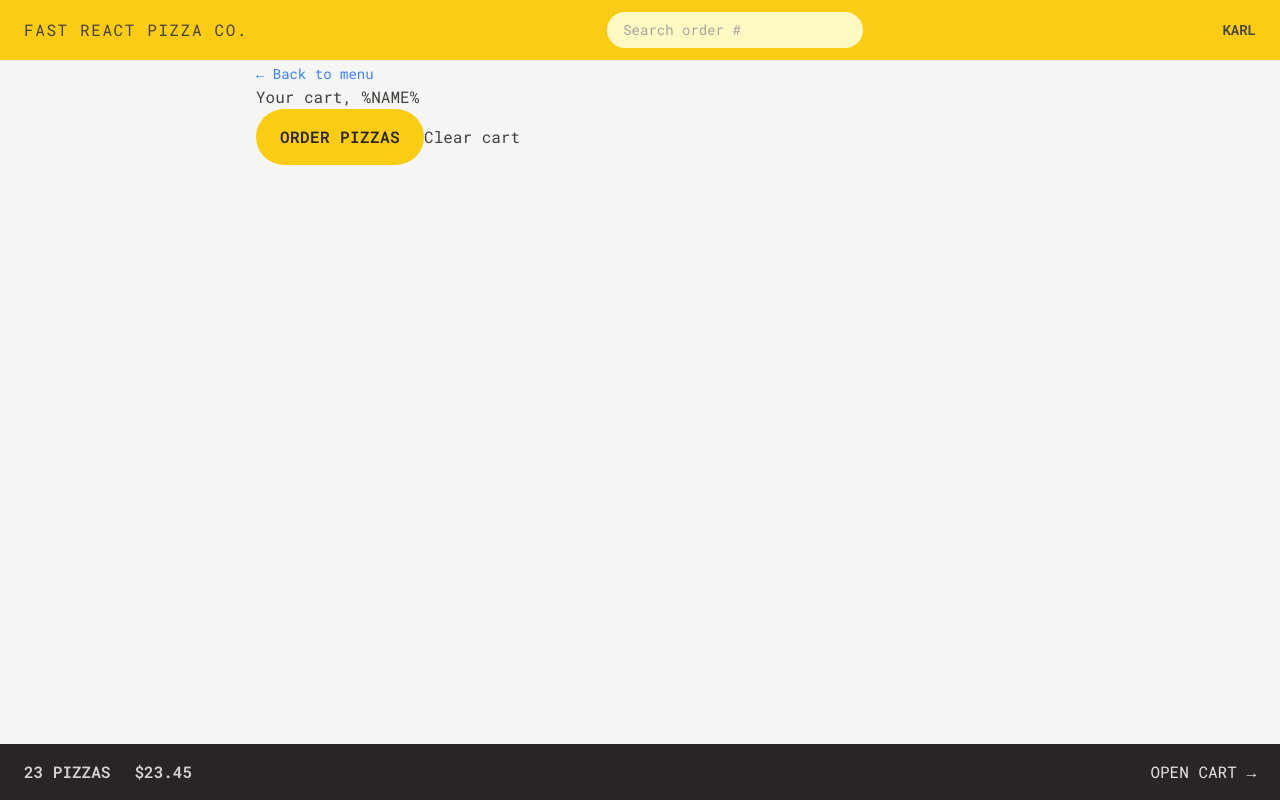
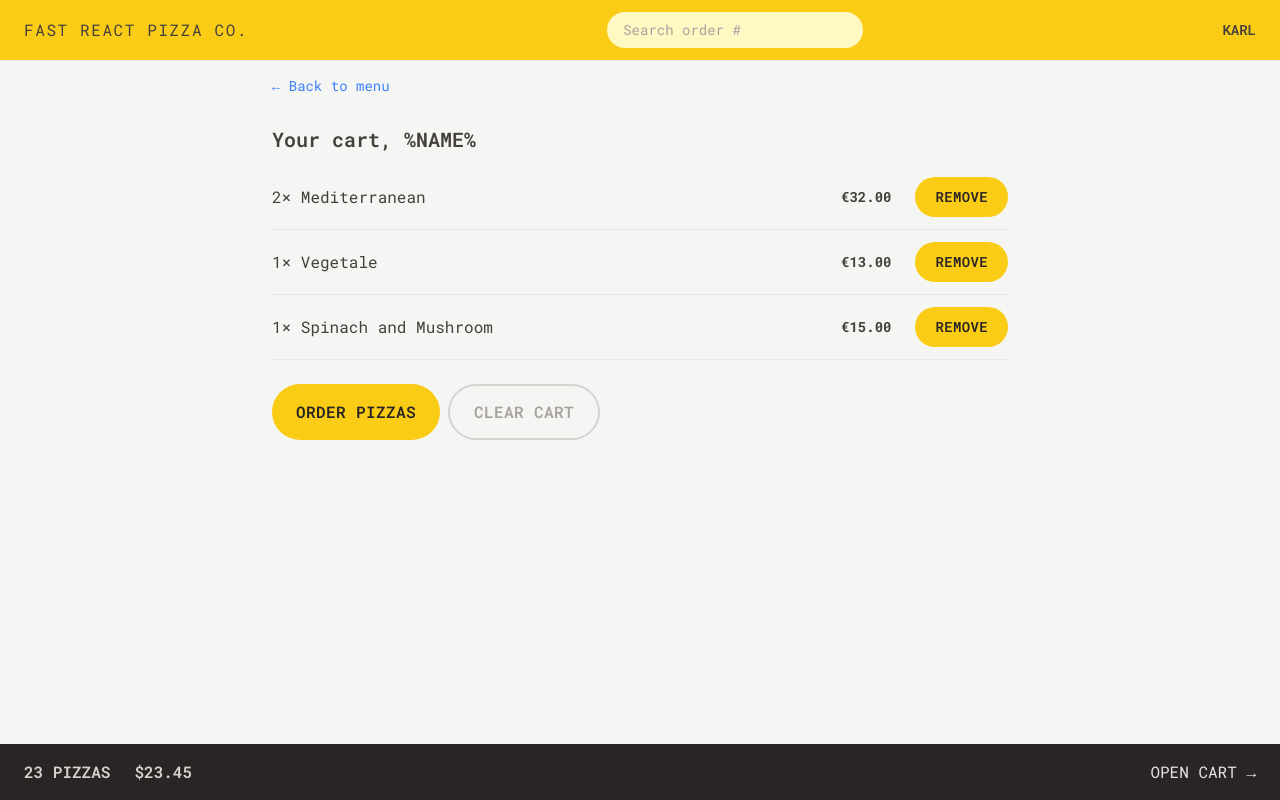
Before and after one commit to karl0223/fast-react-pizza, a React (Vite) app: page /cart in a window 1280 px wide. Built offline with nearby package versions, Linux system fonts and the light colour scheme.

Commit message:
Styling the Cart

```diff
--- a/src/features/cart/Cart.jsx
+++ b/src/features/cart/Cart.jsx
@@ -1,4 +1,5 @@
 import { Link } from "react-router-dom";
+import CartItem from "./CartItem";
 import LinkButton from "../../ui/LinkButton";
 import Button from "../../ui/Button";
 
@@ -30,16 +31,21 @@ function Cart() {
   const cart = fakeCart;
 
   return (
-    <div>
+    <div className="px-4 py-3">
       <LinkButton to="/menu">&larr; Back to menu</LinkButton>
 
-      <h2>Your cart, %NAME%</h2>
+      <h2 className="mt-7 text-xl font-semibold">Your cart, %NAME%</h2>
 
-      <div>
+      <ul className="mt-3 divide-y divide-stone-200 border-b">
+        {cart.map((item) => (
+          <CartItem item={item} key={item.key} />
+        ))}
+      </ul>
+      <div className="mt-6 space-x-2">
         <Button to="/order/new" type="primary">
           Order pizzas
         </Button>
-        <button>Clear cart</button>
+        <Button type="secondary">Clear cart</Button>
       </div>
     </div>
   );
--- a/src/features/cart/CartItem.jsx
+++ b/src/features/cart/CartItem.jsx
@@ -1,15 +1,17 @@
+import Button from "../../ui/Button";
 import { formatCurrency } from "../../utils/helpers";
 
 function CartItem({ item }) {
   const { pizzaId, name, quantity, totalPrice } = item;
 
   return (
-    <li>
-      <p>
+    <li className="py-3 sm:flex sm:items-center sm:justify-between">
+      <p className="mb-1 sm:mb-0">
         {quantity}&times; {name}
       </p>
-      <div>
-        <p>{formatCurrency(totalPrice)}</p>
+      <div className="flex items-center justify-between sm:gap-6">
+        <p className="text-sm font-bold">{formatCurrency(totalPrice)}</p>
+        <Button type="small">Remove</Button>
       </div>
     </li>
   );
--- a/src/ui/Button.jsx
+++ b/src/ui/Button.jsx
@@ -10,6 +10,8 @@ function Button({ children, disabled, to, type }) {
   const styles = {
     primary: `${base} px-4 py-3 md:px-6 md:py-4`,
     small: `${base} px-4 py-2 md:px-5 md:py-2.5 text-xs md:text-sm`,
+    secondary:
+      "inline-block rounded-full border-2 border-stone-300 font-semibold uppercase tracking-wide text-stone-400 transition-colors duration-300 hover:bg-stone-300 focus focus:bg-stone-300 focus:outline-none focus:ring focus:ring-stone-200 hover:text-stone-800 focus:text-stone-800 focus:ring-offset-2 disabled:cursor-not-allowed px-4 py-2.5 md:px-6 md:py-3.5",
   };
 
   if (to)
```
